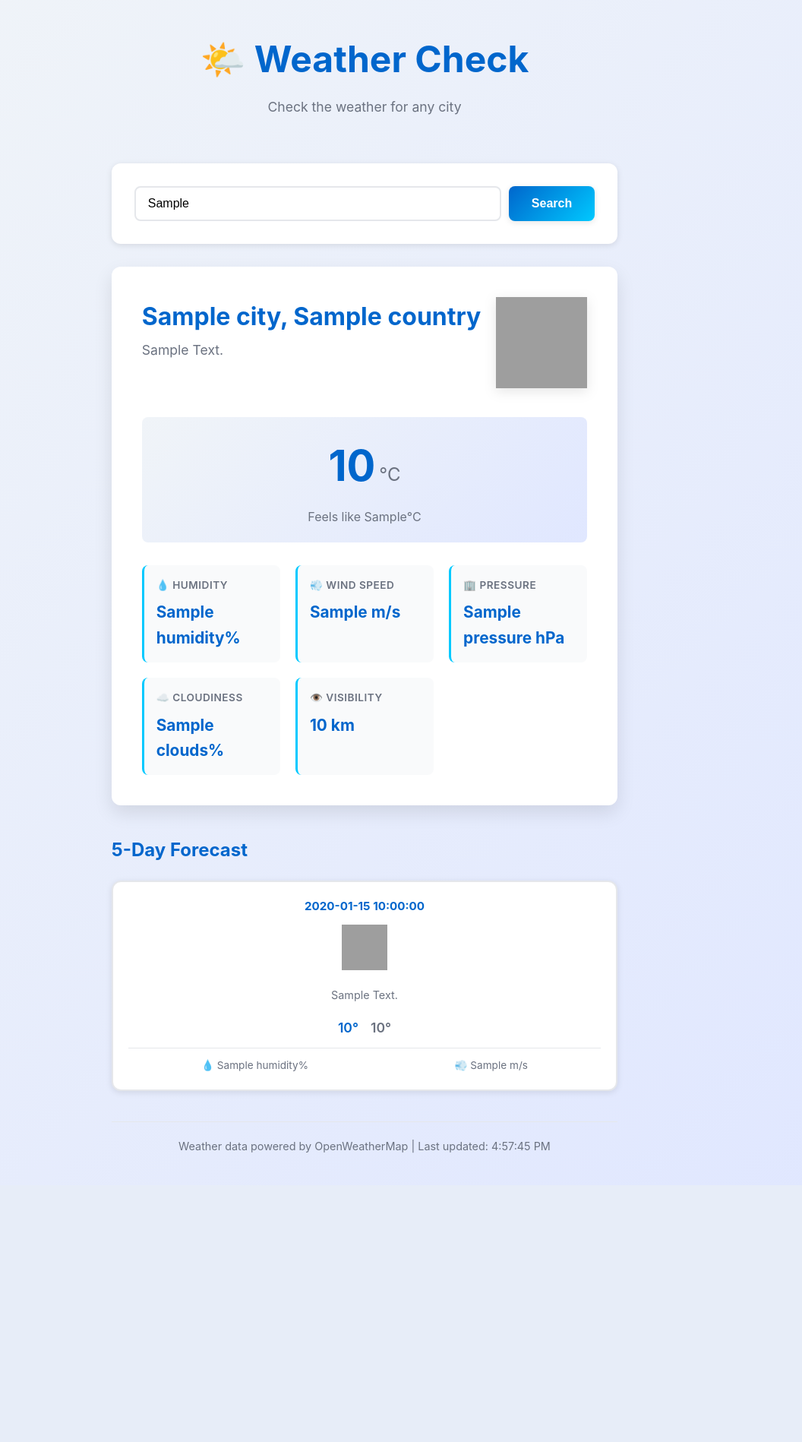
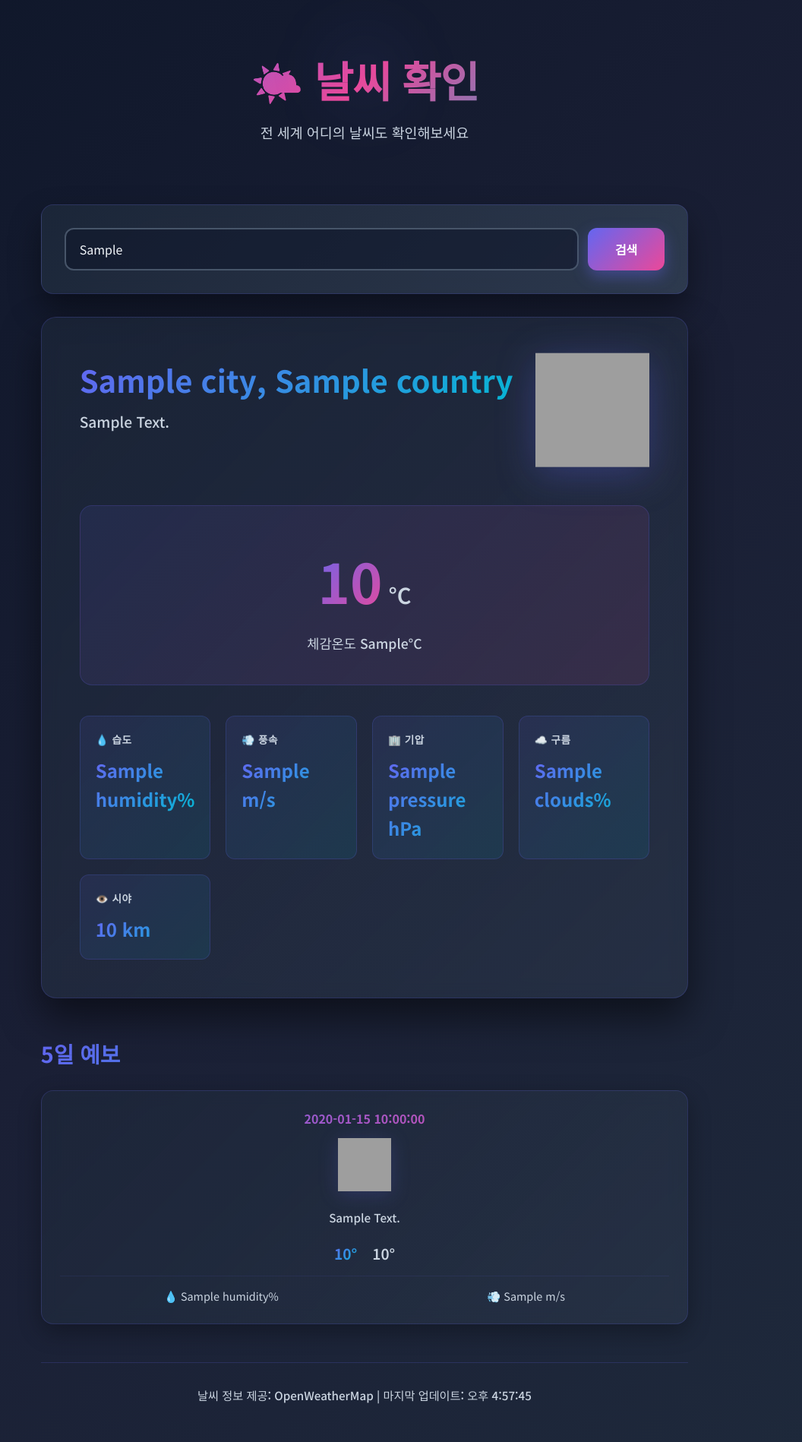
Before and after one commit to EricKim-KR/Test, a Flask app: template Weather_check/app/templates/index.html in a window 1280 px wide. Shown: the whole page at 76% size, without its empty margins (160-1216 px from the left). Before the commit the page ends 1518 px from the top, so only its background shows below. Run offline with Flask 3, Linux system fonts and the light colour scheme; the template is opened without the code that fills it: most values are stand-ins (such as "Sample title", 1, 10 or a date in 2020); grey boxes are pictures that could not be loaded.

Commit message:
feat: Enhance weather service with Korean city name support and improve UI localization

```diff
--- a/Weather_check/app/routes.py
+++ b/Weather_check/app/routes.py
@@ -15,9 +15,9 @@ def index():
         city_searched = city
 
         if not city:
-            error = 'Please enter a city name.'
+            error = '도시명을 입력해주세요.'
         else:
-            # Fetch weather data
+            # Fetch weather data (handles Korean to English conversion)
             result = WeatherService.get_weather(city)
 
             if 'error' in result:
@@ -34,7 +34,7 @@ def index():
 def api_weather(city):
     """API endpoint for fetching weather data"""
     if not city:
-        return jsonify({'error': 'City name required'}), 400
+        return jsonify({'error': '도시명이 필요합니다'}), 400
 
     result = WeatherService.get_weather(city)
 
--- a/Weather_check/app/static/css/style.css
+++ b/Weather_check/app/static/css/style.css
@@ -5,23 +5,25 @@
 }
 
 :root {
-    --primary-color: #0066cc;
-    --secondary-color: #00c9ff;
+    --primary-color: #6366f1;
+    --secondary-color: #ec4899;
+    --accent-color: #06b6d4;
     --success-color: #10b981;
     --error-color: #ef4444;
     --warning-color: #f59e0b;
-    --background: #f0f4f8;
-    --surface: #ffffff;
-    --text-primary: #1f2937;
-    --text-secondary: #6b7280;
-    --border-color: #e5e7eb;
-    --shadow: 0 2px 8px rgba(0, 0, 0, 0.1);
-    --shadow-lg: 0 10px 25px rgba(0, 0, 0, 0.1);
+    --background: #0f172a;
+    --surface: #1e293b;
+    --surface-light: #334155;
+    --text-primary: #f1f5f9;
+    --text-secondary: #cbd5e1;
+    --border-color: #475569;
+    --shadow: 0 4px 15px rgba(0, 0, 0, 0.3);
+    --shadow-lg: 0 20px 40px rgba(0, 0, 0, 0.4);
 }
 
 body {
-    font-family: -apple-system, BlinkMacSystemFont, 'Segoe UI', Roboto, Oxygen, Ubuntu, Cantarell, sans-serif;
-    background: linear-gradient(135deg, var(--background) 0%, #e0e7ff 100%);
+    font-family: 'Noto Sans KR', -apple-system, BlinkMacSystemFont, 'Segoe UI', Roboto, Oxygen, Ubuntu, Cantarell, sans-serif;
+    background: linear-gradient(135deg, #0f172a 0%, #1a1f35 50%, #1e293b 100%);
     color: var(--text-primary);
     line-height: 1.6;
     min-height: 100vh;
@@ -41,19 +43,38 @@ body {
 header {
     text-align: center;
     margin-bottom: 40px;
-    padding: 20px 0;
+    padding: 40px 0;
+    position: relative;
+}
+
+header::before {
+    content: '';
+    position: absolute;
+    top: 0;
+    left: 50%;
+    transform: translateX(-50%);
+    width: 150px;
+    height: 150px;
+    background: radial-gradient(circle, rgba(99, 102, 241, 0.1) 0%, transparent 70%);
+    border-radius: 50%;
+    filter: blur(40px);
 }
 
 header h1 {
-    font-size: 3rem;
-    color: var(--primary-color);
+    font-size: 3.5rem;
+    background: linear-gradient(135deg, #6366f1 0%, #ec4899 50%, #06b6d4 100%);
+    -webkit-background-clip: text;
+    -webkit-text-fill-color: transparent;
+    background-clip: text;
     margin-bottom: 10px;
-    font-weight: 700;
+    font-weight: 800;
+    letter-spacing: -1px;
 }
 
 .subtitle {
-    font-size: 1.1rem;
+    font-size: 1.15rem;
     color: var(--text-secondary);
+    font-weight: 500;
 }
 
 main {
@@ -62,49 +83,77 @@ main {
 
 /* Search Box */
 .search-box {
-    background: var(--surface);
-    border-radius: 12px;
+    background: linear-gradient(135deg, rgba(30, 41, 59, 0.8) 0%, rgba(51, 65, 85, 0.8) 100%);
+    border-radius: 16px;
     padding: 30px;
-    box-shadow: var(--shadow);
+    box-shadow: var(--shadow-lg);
     margin-bottom: 30px;
+    border: 1px solid rgba(99, 102, 241, 0.2);
+    backdrop-filter: blur(10px);
 }
 
 .input-group {
     display: flex;
-    gap: 10px;
+    gap: 12px;
 }
 
 #city {
     flex: 1;
-    padding: 12px 16px;
+    padding: 14px 18px;
     border: 2px solid var(--border-color);
-    border-radius: 8px;
+    border-radius: 12px;
     font-size: 1rem;
     transition: all 0.3s ease;
+    background: rgba(15, 23, 42, 0.6);
+    color: var(--text-primary);
+    font-family: 'Noto Sans KR', sans-serif;
+}
+
+#city::placeholder {
+    color: var(--text-secondary);
 }
 
 #city:focus {
     outline: none;
     border-color: var(--primary-color);
-    box-shadow: 0 0 0 3px rgba(0, 102, 204, 0.1);
+    background: rgba(15, 23, 42, 0.8);
+    box-shadow: 0 0 0 3px rgba(99, 102, 241, 0.2);
 }
 
 button[type="submit"] {
-    padding: 12px 30px;
-    background: linear-gradient(135deg, var(--primary-color), var(--secondary-color));
+    padding: 14px 36px;
+    background: linear-gradient(135deg, #6366f1 0%, #ec4899 100%);
     color: white;
     border: none;
-    border-radius: 8px;
+    border-radius: 12px;
     font-size: 1rem;
     font-weight: 600;
     cursor: pointer;
     transition: all 0.3s ease;
-    box-shadow: var(--shadow);
+    box-shadow: 0 8px 20px rgba(99, 102, 241, 0.4);
+    position: relative;
+    overflow: hidden;
+    font-family: 'Noto Sans KR', sans-serif;
+}
+
+button[type="submit"]::before {
+    content: '';
+    position: absolute;
+    top: 0;
+    left: -100%;
+    width: 100%;
+    height: 100%;
+    background: linear-gradient(90deg, transparent, rgba(255, 255, 255, 0.3), transparent);
+    transition: left 0.5s;
 }
 
 button[type="submit"]:hover {
     transform: translateY(-2px);
-    box-shadow: var(--shadow-lg);
+    box-shadow: 0 12px 30px rgba(99, 102, 241, 0.5);
+}
+
+button[type="submit"]:hover::before {
+    left: 100%;
 }
 
 button[type="submit"]:active {
@@ -175,87 +229,113 @@ button[type="submit"]:active {
 
 /* Current Weather Card */
 .current-weather {
-    background: var(--surface);
-    border-radius: 12px;
-    padding: 40px;
-    box-shadow: var(--shadow-lg);
+    background: linear-gradient(135deg, rgba(30, 41, 59, 0.6) 0%, rgba(51, 65, 85, 0.4) 100%);
+    border-radius: 20px;
+    padding: 50px;
+    box-shadow: 0 25px 50px rgba(0, 0, 0, 0.5);
     margin-bottom: 30px;
+    border: 1px solid rgba(99, 102, 241, 0.2);
+    backdrop-filter: blur(10px);
 }
 
 .weather-header {
     display: flex;
     justify-content: space-between;
     align-items: flex-start;
-    margin-bottom: 30px;
+    margin-bottom: 40px;
     flex-wrap: wrap;
-    gap: 20px;
+    gap: 30px;
 }
 
 .weather-header h2 {
-    font-size: 2rem;
-    color: var(--primary-color);
-    margin-bottom: 5px;
+    font-size: 2.5rem;
+    background: linear-gradient(135deg, var(--primary-color), var(--accent-color));
+    -webkit-background-clip: text;
+    -webkit-text-fill-color: transparent;
+    background-clip: text;
+    margin-bottom: 8px;
+    font-weight: 700;
 }
 
 .weather-description {
-    font-size: 1.1rem;
+    font-size: 1.2rem;
     color: var(--text-secondary);
+    font-weight: 500;
 }
 
 .weather-icon-large img {
-    width: 120px;
-    height: 120px;
-    filter: drop-shadow(0 4px 8px rgba(0, 0, 0, 0.1));
+    width: 150px;
+    height: 150px;
+    filter: drop-shadow(0 10px 25px rgba(99, 102, 241, 0.3));
+    animation: float 3s ease-in-out infinite;
+}
+
+@keyframes float {
+    0%, 100% { transform: translateY(0px); }
+    50% { transform: translateY(-10px); }
 }
 
 /* Temperature Display */
 .temperature-display {
     text-align: center;
-    margin-bottom: 30px;
-    padding: 20px;
-    background: linear-gradient(135deg, #f0f4f8, #e0e7ff);
-    border-radius: 8px;
+    margin-bottom: 40px;
+    padding: 40px;
+    background: linear-gradient(135deg, rgba(99, 102, 241, 0.1) 0%, rgba(236, 72, 153, 0.1) 100%);
+    border-radius: 16px;
+    border: 1px solid rgba(99, 102, 241, 0.2);
 }
 
 .temp-main {
     display: flex;
     align-items: baseline;
     justify-content: center;
-    gap: 5px;
+    gap: 8px;
 }
 
 .temp-value {
-    font-size: 3.5rem;
-    font-weight: 700;
-    color: var(--primary-color);
+    font-size: 4.5rem;
+    font-weight: 800;
+    background: linear-gradient(135deg, var(--primary-color), var(--secondary-color));
+    -webkit-background-clip: text;
+    -webkit-text-fill-color: transparent;
+    background-clip: text;
 }
 
 .temp-unit {
-    font-size: 1.5rem;
+    font-size: 1.8rem;
     color: var(--text-secondary);
+    font-weight: 600;
 }
 
 .temp-feels {
-    font-size: 1rem;
+    font-size: 1.1rem;
     color: var(--text-secondary);
-    margin-top: 10px;
+    margin-top: 12px;
+    font-weight: 500;
 }
 
 /* Weather Details */
 .weather-details {
     display: grid;
-    grid-template-columns: repeat(auto-fit, minmax(150px, 1fr));
+    grid-template-columns: repeat(auto-fit, minmax(160px, 1fr));
     gap: 20px;
 }
 
 .detail-item {
-    padding: 16px;
-    background: #f9fafb;
-    border-radius: 8px;
-    border-left: 3px solid var(--secondary-color);
+    padding: 20px;
+    background: linear-gradient(135deg, rgba(99, 102, 241, 0.1) 0%, rgba(6, 182, 212, 0.1) 100%);
+    border-radius: 12px;
+    border: 1px solid rgba(99, 102, 241, 0.2);
     display: flex;
     flex-direction: column;
-    gap: 8px;
+    gap: 10px;
+    transition: all 0.3s ease;
+}
+
+.detail-item:hover {
+    transform: translateY(-4px);
+    border-color: rgba(99, 102, 241, 0.4);
+    box-shadow: 0 10px 25px rgba(99, 102, 241, 0.1);
 }
 
 .detail-label {
@@ -267,143 +347,187 @@ button[type="submit"]:active {
 }
 
 .detail-value {
-    font-size: 1.3rem;
+    font-size: 1.5rem;
     font-weight: 700;
-    color: var(--primary-color);
+    background: linear-gradient(135deg, var(--primary-color), var(--accent-color));
+    -webkit-background-clip: text;
+    -webkit-text-fill-color: transparent;
+    background-clip: text;
 }
 
 /* Forecast Section */
 .forecast-section {
-    margin-top: 40px;
+    margin-top: 50px;
 }
 
 .forecast-section h3 {
-    font-size: 1.5rem;
-    color: var(--primary-color);
-    margin-bottom: 20px;
+    font-size: 1.8rem;
+    background: linear-gradient(135deg, var(--primary-color), var(--accent-color));
+    -webkit-background-clip: text;
+    -webkit-text-fill-color: transparent;
+    background-clip: text;
+    margin-bottom: 25px;
     font-weight: 700;
 }
 
 .forecast-grid {
     display: grid;
     grid-template-columns: repeat(auto-fit, minmax(160px, 1fr));
-    gap: 16px;
+    gap: 20px;
 }
 
 .forecast-card {
-    background: var(--surface);
-    border-radius: 12px;
-    padding: 20px;
+    background: linear-gradient(135deg, rgba(30, 41, 59, 0.6) 0%, rgba(51, 65, 85, 0.4) 100%);
+    border-radius: 16px;
+    padding: 24px;
     text-align: center;
-    border: 2px solid var(--border-color);
+    border: 1px solid rgba(99, 102, 241, 0.2);
     transition: all 0.3s ease;
-    box-shadow: var(--shadow);
+    box-shadow: 0 10px 30px rgba(0, 0, 0, 0.3);
+    backdrop-filter: blur(10px);
 }
 
 .forecast-card:hover {
-    transform: translateY(-8px);
-    box-shadow: var(--shadow-lg);
-    border-color: var(--secondary-color);
+    transform: translateY(-12px);
+    box-shadow: 0 25px 50px rgba(99, 102, 241, 0.2);
+    border-color: rgba(99, 102, 241, 0.5);
+    background: linear-gradient(135deg, rgba(99, 102, 241, 0.1) 0%, rgba(236, 72, 153, 0.1) 100%);
 }
 
 .forecast-date {
     font-weight: 700;
-    color: var(--primary-color);
+    background: linear-gradient(135deg, var(--primary-color), var(--secondary-color));
+    -webkit-background-clip: text;
+    -webkit-text-fill-color: transparent;
+    background-clip: text;
     margin-bottom: 12px;
-    font-size: 0.95rem;
+    font-size: 1rem;
 }
 
 .forecast-icon img {
-    width: 60px;
-    height: 60px;
-    margin-bottom: 8px;
+    width: 70px;
+    height: 70px;
+    margin-bottom: 10px;
+    filter: drop-shadow(0 4px 12px rgba(99, 102, 241, 0.2));
 }
 
 .forecast-description {
-    font-size: 0.9rem;
+    font-size: 0.95rem;
     color: var(--text-secondary);
-    margin-bottom: 12px;
+    margin-bottom: 14px;
     text-transform: capitalize;
     min-height: 2.4em;
     display: flex;
     align-items: center;
     justify-content: center;
+    font-weight: 500;
 }
 
 .forecast-temps {
     display: flex;
     justify-content: center;
-    gap: 16px;
-    margin-bottom: 12px;
-    font-size: 1.1rem;
-    font-weight: 600;
+    gap: 20px;
+    margin-bottom: 14px;
+    font-size: 1.2rem;
+    font-weight: 700;
 }
 
 .temp-max {
-    color: var(--primary-color);
+    background: linear-gradient(135deg, var(--primary-color), var(--accent-color));
+    -webkit-background-clip: text;
+    -webkit-text-fill-color: transparent;
+    background-clip: text;
 }
 
 .temp-min {
     color: var(--text-secondary);
+    font-weight: 600;
 }
 
 .forecast-details {
     display: flex;
     justify-content: space-around;
-    font-size: 0.85rem;
+    font-size: 0.9rem;
     color: var(--text-secondary);
-    padding-top: 12px;
-    border-top: 1px solid var(--border-color);
+    padding-top: 14px;
+    border-top: 1px solid rgba(99, 102, 241, 0.1);
 }
 
 /* Welcome Message */
 .welcome-message {
     text-align: center;
-    padding: 60px 20px;
+    padding: 80px 40px;
     color: var(--text-secondary);
+    animation: slideUp 0.6s ease;
+}
+
+@keyframes slideUp {
+    from {
+        opacity: 0;
+        transform: translateY(30px);
+    }
+    to {
+        opacity: 1;
+        transform: translateY(0);
+    }
 }
 
 .welcome-icon {
-    font-size: 4rem;
-    margin-bottom: 20px;
+    font-size: 5rem;
+    margin-bottom: 30px;
+    animation: bounce 2s ease-in-out infinite;
+}
+
+@keyframes bounce {
+    0%, 100% { transform: translateY(0); }
+    50% { transform: translateY(-20px); }
 }
 
 .welcome-message p {
-    font-size: 1.3rem;
-    margin-bottom: 10px;
+    font-size: 1.4rem;
+    margin-bottom: 12px;
+    color: var(--text-primary);
+    font-weight: 600;
 }
 
 .welcome-subtitle {
-    font-size: 1rem;
+    font-size: 1.1rem;
     color: var(--text-secondary);
+    font-weight: 400;
 }
 
 /* Footer */
 footer {
     text-align: center;
-    padding: 20px;
+    padding: 30px;
     color: var(--text-secondary);
-    font-size: 0.9rem;
-    border-top: 1px solid var(--border-color);
-    margin-top: 40px;
+    font-size: 0.95rem;
+    border-top: 1px solid rgba(99, 102, 241, 0.2);
+    margin-top: 50px;
+    font-weight: 500;
 }
 
 /* Responsive Design */
 @media (max-width: 768px) {
     header h1 {
-        font-size: 2rem;
+        font-size: 2.5rem;
     }
 
     .search-box {
-        padding: 20px;
+        padding: 24px;
     }
 
     .input-group {
         flex-direction: column;
     }
 
+    #city,
+    button[type="submit"] {
+        width: 100%;
+    }
+
     .current-weather {
-        padding: 20px;
+        padding: 30px 24px;
     }
 
     .weather-header {
--- a/Weather_check/app/templates/index.html
+++ b/Weather_check/app/templates/index.html
@@ -1,16 +1,17 @@
 <!DOCTYPE html>
-<html lang="en">
+<html lang="ko">
 <head>
     <meta charset="UTF-8">
     <meta name="viewport" content="width=device-width, initial-scale=1.0">
-    <title>Weather Check</title>
+    <title>날씨 확인 - Weather Check</title>
     <link rel="stylesheet" href="{{ url_for('static', filename='css/style.css') }}">
+    <link href="https://fonts.googleapis.com/css2?family=Noto+Sans+KR:wght@400;500;600;700&display=swap" rel="stylesheet">
 </head>
 <body>
     <div class="container">
         <header>
-            <h1>🌤️ Weather Check</h1>
-            <p class="subtitle">Check the weather for any city</p>
+            <h1>🌤️ 날씨 확인</h1>
+            <p class="subtitle">전 세계 어디의 날씨도 확인해보세요</p>
         </header>
 
         <main>
@@ -22,11 +23,11 @@
                             type="text"
                             name="city"
                             id="city"
-                            placeholder="Enter city name (e.g., London, Tokyo, New York)"
+                            placeholder="도시명을 입력하세요 (예: 서울, 도쿄, 뉴욕)"
                             value="{{ city_searched or '' }}"
                             required
                         >
-                        <button type="submit" id="search-btn">Search</button>
+                        <button type="submit" id="search-btn">검색</button>
                     </div>
                 </form>
             </div>
@@ -34,7 +35,7 @@
             <!-- Loading Spinner -->
             <div id="loading" class="loading-container" style="display: none;">
                 <div class="spinner"></div>
-                <p>Fetching weather data...</p>
+                <p>날씨 정보를 불러오는 중입니다...</p>
             </div>
 
             <!-- Error Message -->
@@ -42,10 +43,10 @@
             <div class="alert alert-error">
                 <span class="alert-icon">⚠️</span>
                 <div>
-                    <strong>Error:</strong> {{ error }}
-                    {% if 'API key' in error %}
+                    <strong>오류:</strong> {{ error }}
+                    {% if 'API 키' in error or 'API key' in error %}
                     <p style="margin-top: 8px; font-size: 0.9rem;">
-                        Please make sure you have set your <code>WEATHER_API_KEY</code> in the <code>.env</code> file.
+                        <code>.env</code> 파일에 <code>WEATHER_API_KEY</code>를 설정했는지 확인해주세요.
                     </p>
                     {% endif %}
                 </div>
@@ -74,29 +75,29 @@
                             <span class="temp-unit">°C</span>
                         </div>
                         <div class="temp-feels">
-                            Feels like {{ weather_data.current.feels_like }}°C
+                            체감온도 {{ weather_data.current.feels_like }}°C
                         </div>
                     </div>
 
                     <div class="weather-details">
                         <div class="detail-item">
-                            <span class="detail-label">💧 Humidity</span>
+                            <span class="detail-label">💧 습도</span>
                             <span class="detail-value">{{ weather_data.current.humidity }}%</span>
                         </div>
                         <div class="detail-item">
-                            <span class="detail-label">💨 Wind Speed</span>
+                            <span class="detail-label">💨 풍속</span>
                             <span class="detail-value">{{ weather_data.current.wind_speed }} m/s</span>
                         </div>
                         <div class="detail-item">
-                            <span class="detail-label">🏢 Pressure</span>
+                            <span class="detail-label">🏢 기압</span>
                             <span class="detail-value">{{ weather_data.current.pressure }} hPa</span>
                         </div>
                         <div class="detail-item">
-                            <span class="detail-label">☁️ Cloudiness</span>
+                            <span class="detail-label">☁️ 구름</span>
                             <span class="detail-value">{{ weather_data.current.clouds }}%</span>
                         </div>
                         <div class="detail-item">
-                            <span class="detail-label">👁️ Visibility</span>
+                            <span class="detail-label">👁️ 시야</span>
                             <span class="detail-value">{{ (weather_data.current.visibility / 1000) | round(1) }} km</span>
                         </div>
                     </div>
@@ -105,7 +106,7 @@
                 <!-- 5-Day Forecast -->
                 {% if weather_data.forecast and weather_data.forecast[0].date %}
                 <div class="forecast-section">
-                    <h3>5-Day Forecast</h3>
+                    <h3>5일 예보</h3>
                     <div class="forecast-grid">
                         {% for day in weather_data.forecast %}
                         <div class="forecast-card">
@@ -139,14 +140,14 @@
             {% if not weather_data and not error %}
             <div class="welcome-message">
                 <div class="welcome-icon">🌍</div>
-                <p>Enter a city name above to get started!</p>
-                <p class="welcome-subtitle">Get current weather conditions and a 5-day forecast</p>
+                <p>위에 도시명을 입력하여 시작하세요!</p>
+                <p class="welcome-subtitle">현재 날씨와 5일 예보를 확인해보세요</p>
             </div>
             {% endif %}
         </main>
 
         <footer>
-            <p>Weather data powered by OpenWeatherMap | Last updated: <span id="time">--:--</span></p>
+            <p>날씨 정보 제공: OpenWeatherMap | 마지막 업데이트: <span id="time">--:--</span></p>
         </footer>
     </div>
 
@@ -154,7 +155,7 @@
         // Update time
         function updateTime() {
             const now = new Date();
-            const time = now.toLocaleTimeString();
+            const time = now.toLocaleTimeString('ko-KR');
             document.getElementById('time').textContent = time;
         }
         updateTime();
```
Also changed, not shown: other parts of Weather_check/app/static/css/style.css (+59 -22 lines), Weather_check/app/weather_service.py (+127 -20 lines).
